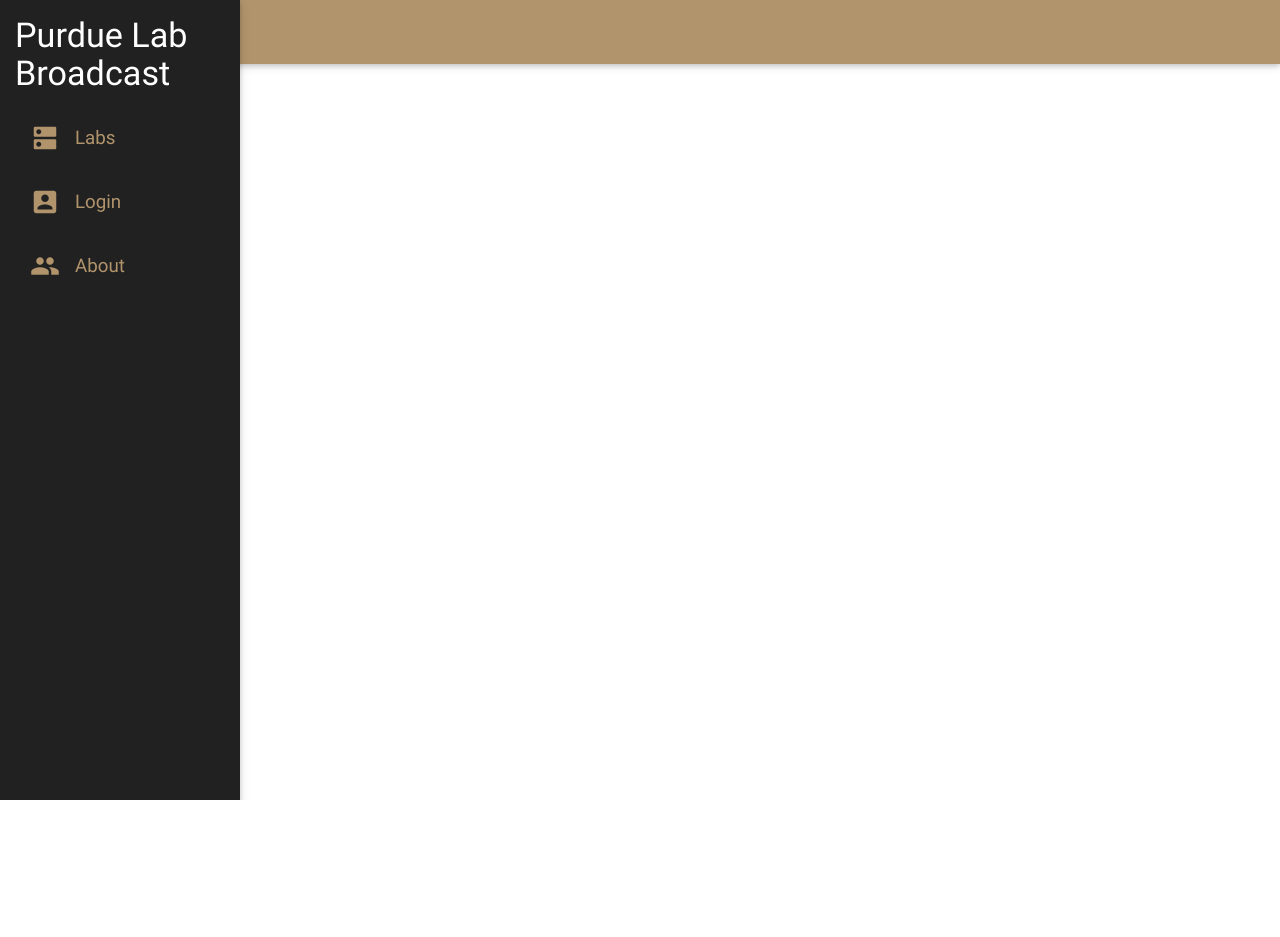
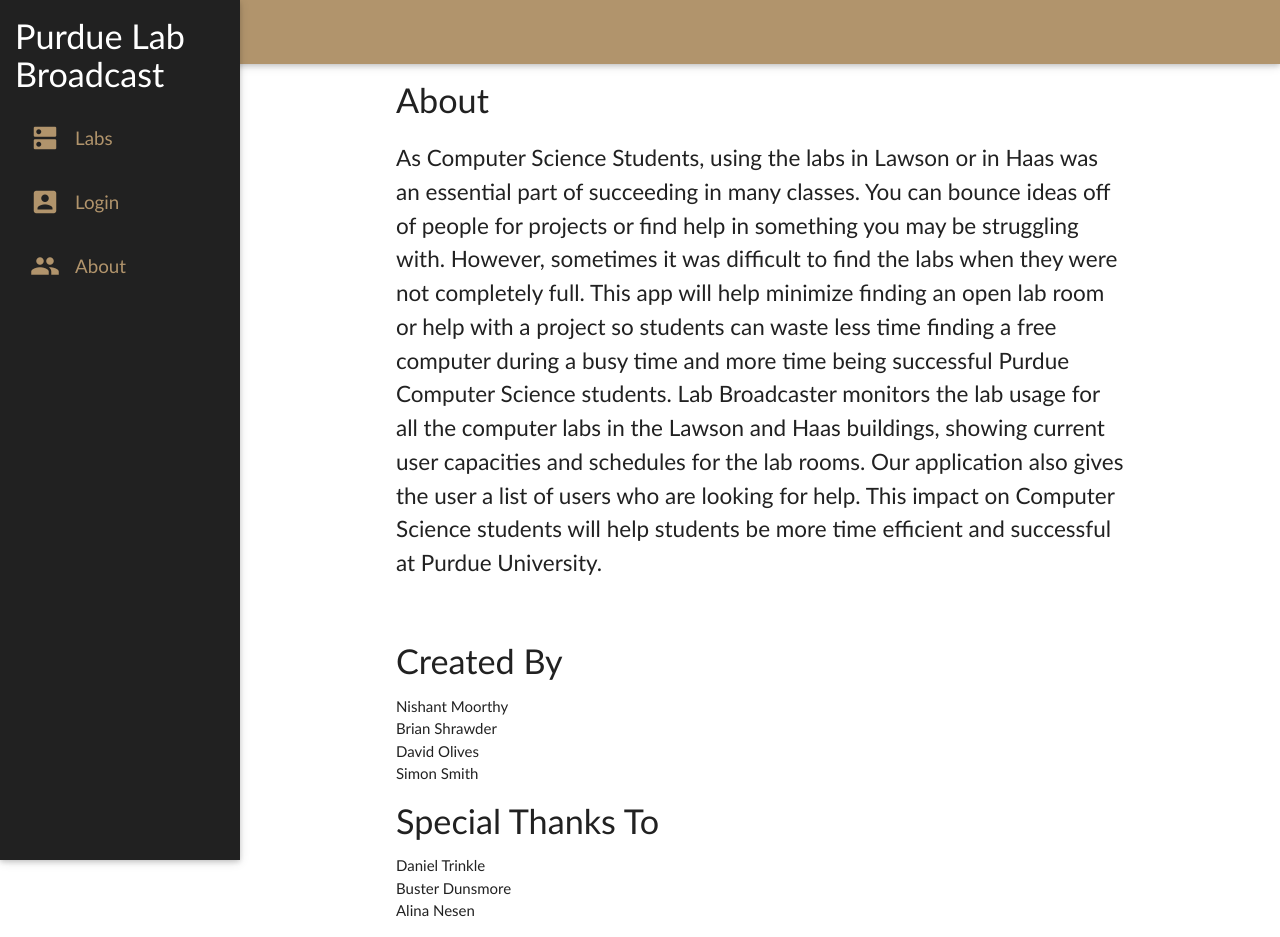
Before and after one commit to bshrawde/CS490-Lab-Broadcast-Web, a Python web app: template templates/about.html in a window 1280 px wide. Before the commit the page ends 800 px from the top, so only its background shows below. Run offline with Jinja, Linux system fonts and the light colour scheme; the template is opened without the code that fills it, so the values that code supplies are empty; some libraries are stand-ins or nearby versions.

Commit message:
About page content

```diff
--- a/templates/about.html
+++ b/templates/about.html
@@ -1,9 +1,29 @@
 {% extends "layout.html" %}
 {% block title %}Home{% endblock %}
 {% block main %}
+      <style>
+        html {
+          font-family: GillSans, Calibri, Trebuchet, sans-serif;
+        }
+      </style>
       <div class="container">
-        <div class="section">
+        <h4>About</h4>
+        <p class="flow-text" style="font-size:1.5rem">
+            As Computer Science Students, using the labs in Lawson or in Haas was an essential part of succeeding in many classes. You can bounce ideas off of people for projects or find help in something you may be struggling with. However, sometimes it was difficult to find the labs when they were not completely full. This app will help minimize finding an open lab room or help with a project so students can waste less time finding a free computer during a busy time and more time being successful Purdue Computer Science students. Lab Broadcaster monitors the lab usage for all the computer labs in the Lawson and Haas buildings, showing current user capacities and schedules for the lab rooms. Our application also gives the user a list of users who are looking for help. This impact on Computer Science students will help students be more time efficient and successful at Purdue University.
+        </p></br>
+        <h4>Created By</h4>
+        <ul>
+          <li>Nishant Moorthy</li>
+          <li>Brian Shrawder</li>
+          <li>David Olives</li>
+          <li>Simon Smith</li>
+        </ul>
+              <h4>Special Thanks To</h4>
+        <ul>
+          <li>Daniel Trinkle</li>
+          <li>Buster Dunsmore</li>
+          <li>Alina Nesen</li>
+        </ul>
+      </div>
 
-        </div>
-      </div>
 {% endblock %}
```
